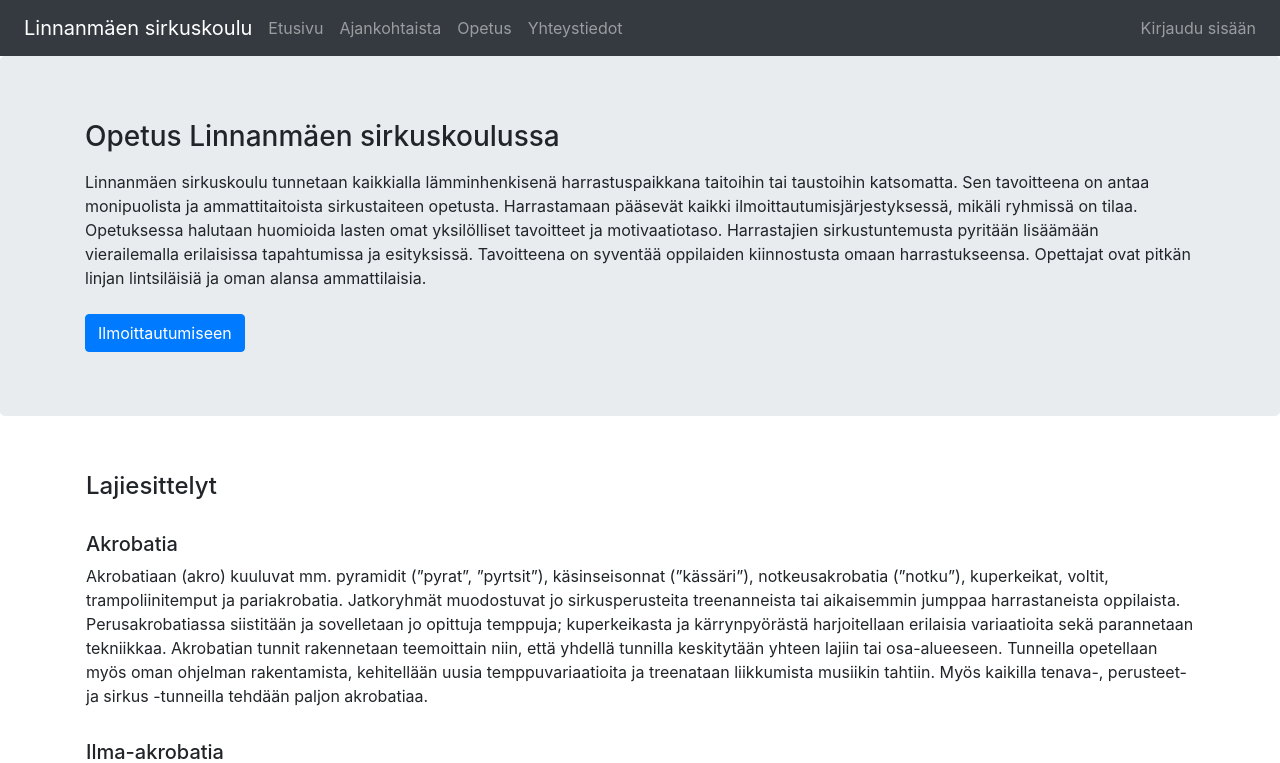
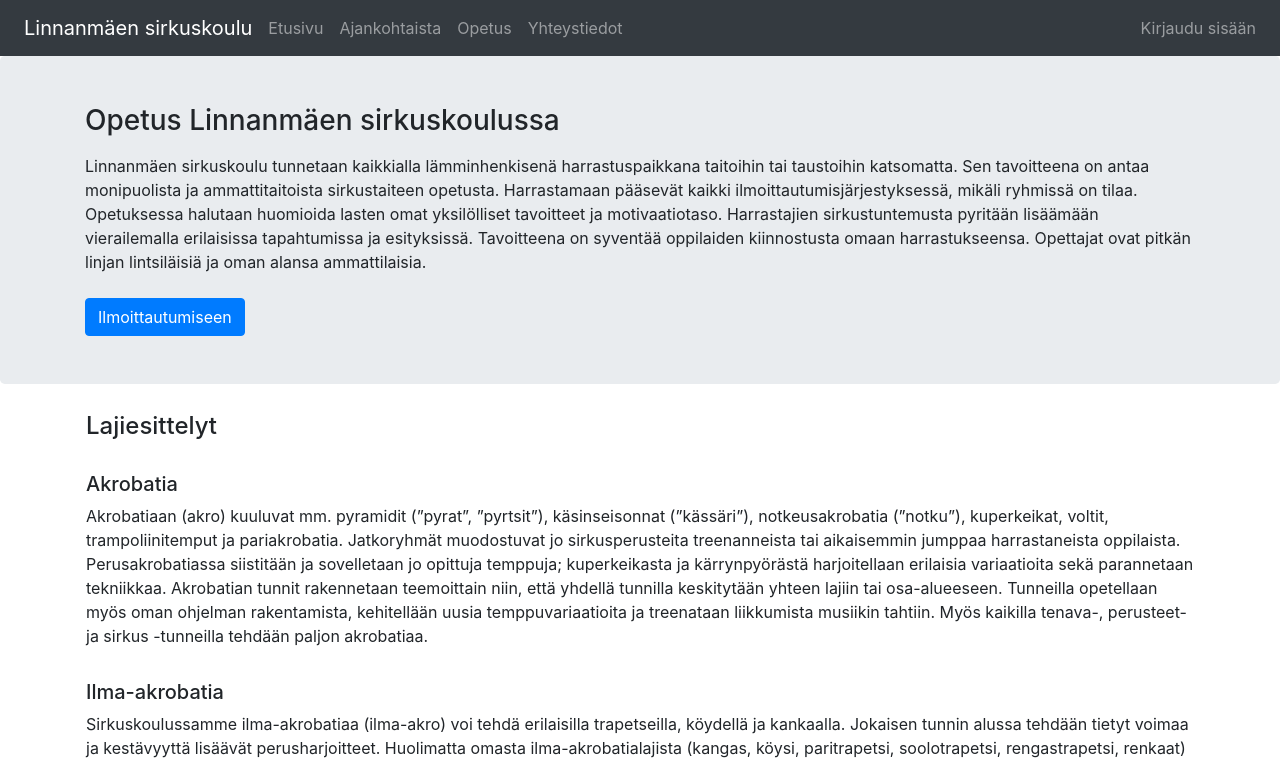
Before and after one commit to liikinn/vjp-project, a React (Create React App) app: page /opetus in a window 1280 px wide. Shown: the top 763 px of the page. Built offline with nearby package versions, Linux system fonts and the light colour scheme.

Commit message:
Improve styling on education information page.

```diff
--- a/src/components/education-information-view.tsx
+++ b/src/components/education-information-view.tsx
@@ -4,7 +4,7 @@ import { Button, Col, Container, Jumbotron, Row, Table } from "react-bootstrap";
 const EducationInformation: React.FC = () => {
   return (
     <>
-      <Jumbotron>
+      <Jumbotron className="mb-1 px-sm-4 py-sm-5">
         <Container>
           <h3>Opetus Linnanmäen sirkuskoulussa</h3>
           <div className="my-3">
```
